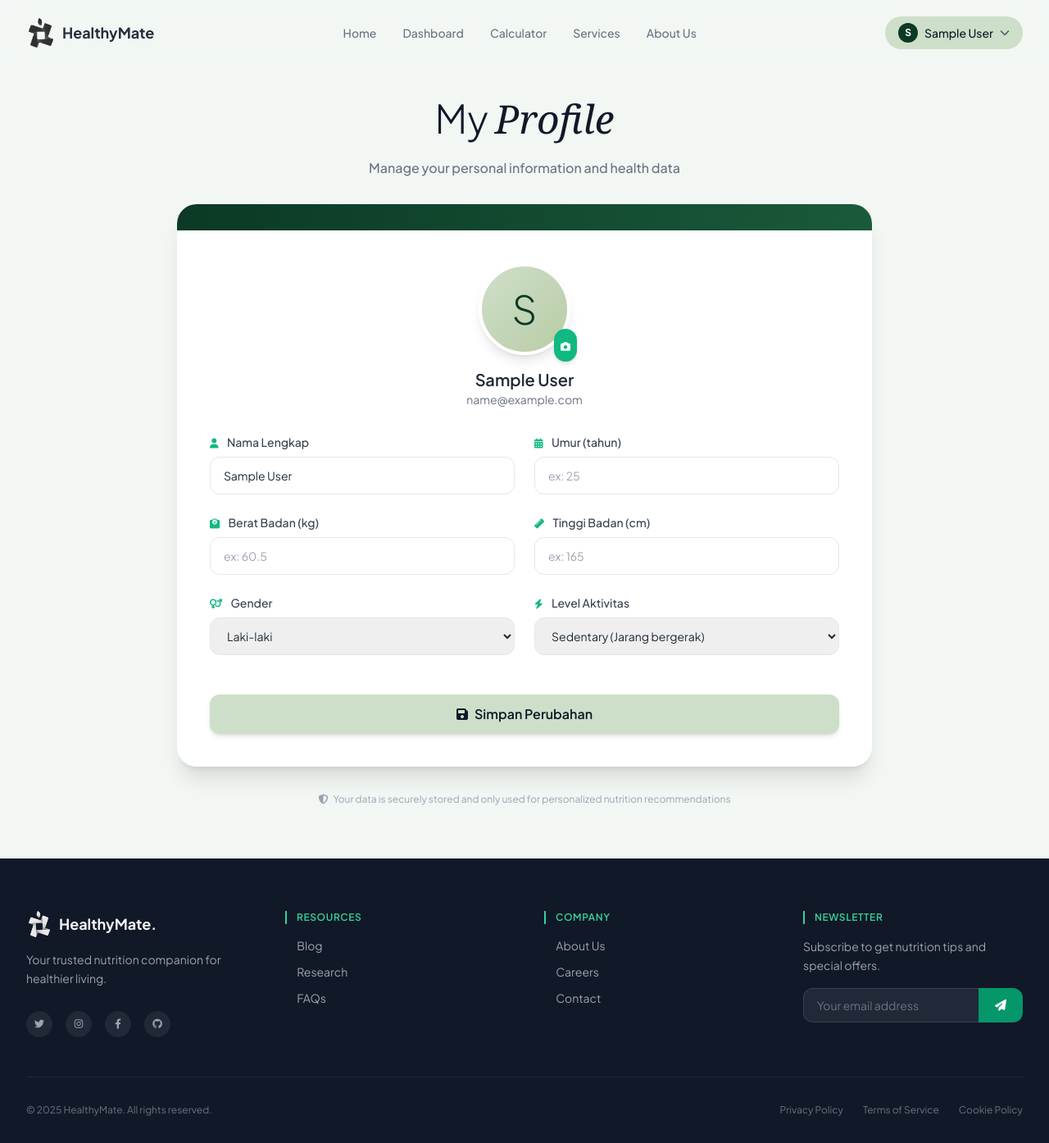
After one commit to mgeraldiarr/HealthyMate, a Flask app: page /profile in a window 1280 px wide. The commit adds this page. Shown: the whole page at 82% size. Run offline with Flask 2, Linux system fonts and the light colour scheme; the visitor is signed in with stand-in values (Sample User, id 1); data comes from the database, SQL or seed files in the repository; some libraries are stand-ins or nearby versions.

Commit message:
feat: menambahkan halaman profil pengguna dan menu avatar di navbar - Memperbarui model User dengan menambahkan kolom profil (nama, umur, berat, tinggi, gender, level aktivitas) - Membuat route /profile untuk menangani form pengisian dan pembaruan data pengguna - Membuat template profile.html untuk antarmuka halaman profil - Menambahkan avatar bulat di navbar yang terintegrasi di berbagai halaman untuk memudahkan navigasi ke profil

```diff
--- a/app/routes.py
+++ b/app/routes.py
@@ -155,3 +155,26 @@ def logout():
     logout_user()
     flash('You have been logged out.', 'info')
     return redirect(url_for('app_routes.home'))
+
+@app_routes.route('/profile', methods=['GET', 'POST'])
+@login_required
+def profile():
+    if request.method == 'POST':
+        current_user.name = request.form.get('name')
+
+        # Mengambil data int/float dan mengubahnya jika ada nilainya
+        age_str = request.form.get('age')
+        weight_str = request.form.get('weight')
+        height_str = request.form.get('height')
+
+        current_user.age = int(age_str) if age_str else None
+        current_user.weight = float(weight_str) if weight_str else None
+        current_user.height = float(height_str) if height_str else None
+        current_user.gender = request.form.get('gender')
+        current_user.activity_level = request.form.get('activity_level')
+
+        db.session.commit()
+        flash('Profil berhasil diperbarui!', 'success')
+        return redirect(url_for('app_routes.profile'))
+
+    return render_template('profile.html')
--- a/app/templates/components/navbar.html
+++ b/app/templates/components/navbar.html
@@ -3,14 +3,18 @@
     <div class="flex items-center space-x-2">
       <a
         href="{{ url_for('app_routes.home') }}"
-        class="flex items-center gap-2 opacity-90 hover:opacity-80 transition"
+        class="flex items-center gap-2 opacity-90 hover:opacity-80 transition group"
       >
         <img
           src="{{ url_for('static', filename='images/logo-hm.png') }}"
           alt="HealthyMate Logo"
-          class="w-9 h-9 object-contain"
+          class="w-9 h-9 object-contain transition-transform group-hover:scale-105"
         />
-        <h1 class="text-lg font-bold text-gray-900">HealthyMate.</h1>
+        <h1
+          class="text-lg font-bold text-gray-900 group-hover:text-[#0b3925] transition"
+        >
+          HealthyMate
+        </h1>
       </a>
     </div>
 
@@ -51,12 +55,24 @@
 
     <div class="hidden md:flex items-center space-x-3">
       {% if current_user.is_authenticated %}
-      <a
-        href="{{ url_for('app_routes.logout') }}"
-        class="bg-red-50 text-red-600 hover:bg-red-100 px-4 py-2 rounded-full text-xs font-semibold transition"
-      >
-        Logout
-      </a>
+      <div class="flex items-center gap-2">
+        <a
+          href="{{ url_for('app_routes.profile') }}"
+          class="flex items-center gap-2 bg-[#cedfc9] hover:bg-[#b9cca5] text-gray-900 px-4 py-2 rounded-full transition-all duration-200 group"
+        >
+          <div
+            class="w-6 h-6 bg-[#0b3925] text-white rounded-full flex items-center justify-center font-bold text-xs uppercase"
+          >
+            {{ current_user.username[0] if current_user.username else 'U' }}
+          </div>
+          <span class="text-sm font-medium group-hover:text-gray-900">
+            {{ current_user.name or current_user.username }}
+          </span>
+          <i
+            class="fas fa-chevron-down text-xs text-gray-600 group-hover:text-gray-900 transition"
+          ></i>
+        </a>
+      </div>
       {% else %}
       <a
         href="{{ url_for('app_routes.login') }}"
@@ -135,7 +151,28 @@
     </a>
     <hr class="border-gray-200" />
     {% if current_user.is_authenticated %}
-    <a href="{{ url_for('app_routes.logout') }}" class="text-red-600">Logout</a>
+    <div class="flex items-center justify-between pt-2">
+      <div class="flex items-center gap-3">
+        <div
+          class="w-10 h-10 bg-[#cedfc9] rounded-full flex items-center justify-center font-bold text-sm uppercase"
+        >
+          {{ current_user.username[0] if current_user.username else 'U' }}
+        </div>
+        <div>
+          <p class="font-semibold text-gray-900">
+            {{ current_user.name or current_user.username }}
+          </p>
+          <p class="text-xs text-gray-500">{{ current_user.email }}</p>
+        </div>
+      </div>
+    </div>
+    <a
+      href="{{ url_for('app_routes.profile') }}"
+      class="text-emerald-600 font-semibold flex items-center gap-2"
+    >
+      <i class="fas fa-user-circle"></i>
+      Profil Saya
+    </a>
     {% else %}
     <a href="{{ url_for('app_routes.login') }}" class="text-gray-900">Log In</a>
     <a
--- /dev/null
+++ b/app/templates/profile.html
@@ -0,0 +1,178 @@
+<!doctype html>
+<html lang="id">
+  <head>
+    <meta charset="UTF-8" />
+    <meta name="viewport" content="width=device-width, initial-scale=1.0" />
+    <title>Profil Saya | HealthyMate</title>
+    <link rel="preconnect" href="https://fonts.googleapis.com" />
+    <link rel="preconnect" href="https://fonts.gstatic.com" crossorigin />
+    <link href="https://fonts.googleapis.com/css2?family=Plus+Jakarta+Sans:wght@300;400;500;600;700;800&display=swap" rel="stylesheet" />
+    <link rel="stylesheet" href="https://cdnjs.cloudflare.com/ajax/libs/font-awesome/6.4.0/css/all.min.css" />
+    <script src="https://cdn.tailwindcss.com"></script>
+    <script>
+      tailwind.config = {
+        theme: {
+          extend: {
+            fontFamily: { sans: ["Plus Jakarta Sans", "sans-serif"] },
+          },
+        },
+      };
+    </script>
+    <style>
+      @keyframes fadeInUp {
+        from {
+          opacity: 0;
+          transform: translateY(20px);
+        }
+        to {
+          opacity: 1;
+          transform: translateY(0);
+        }
+      }
+      .animate-fade-in-up {
+        animation: fadeInUp 0.6s cubic-bezier(0.16, 1, 0.3, 1) forwards;
+      }
+
+      input:focus, select:focus {
+        outline: none;
+        ring: 2px solid #0b3925;
+      }
+    </style>
+  </head>
+  <body class="min-h-screen flex flex-col font-sans bg-[#f2f7f4] text-gray-800 antialiased">
+    {% include 'components/navbar.html' ignore missing %}
+
+    <main class="flex-grow max-w-4xl w-full mx-auto pt-10 pb-16 px-6">
+      <!-- Hero Section Profil -->
+      <div class="text-center mb-8 animate-fade-in-up">
+        <h1 class="text-4xl md:text-5xl font-light text-gray-900 mb-4">
+          My
+          <span class="italic font-serif font-normal text-gray-900">
+            Profile
+          </span>
+        </h1>
+        <p class="text-gray-500 max-w-2xl mx-auto mt-6 font-medium text-sm md:text-base leading-relaxed">
+          Manage your personal information and health data
+        </p>
+      </div>
+
+      <!-- Form Card -->
+      <div class="bg-white rounded-3xl shadow-xl overflow-hidden animate-fade-in-up" style="animation-delay: 0.1s">
+        <!-- Header Card dengan gradient -->
+        <div class="bg-gradient-to-r from-[#0b3925] to-[#1a5a3a] px-8 py-4">
+        </div>
+
+        <div class="p-8 md:p-10">
+          <!-- Flash Messages -->
+          {% with messages = get_flashed_messages(with_categories=true) %}
+            {% if messages %}
+              {% for category, message in messages %}
+                <div class="mb-6 p-4 rounded-xl flex items-center gap-3 {% if category == 'success' %}bg-emerald-50 text-emerald-700 border-l-4 border-emerald-500{% else %}bg-red-50 text-red-700 border-l-4 border-red-500{% endif %}">
+                  <i class="fas {% if category == 'success' %}fa-check-circle{% else %}fa-exclamation-circle{% endif %}"></i>
+                  <span>{{ message }}</span>
+                </div>
+              {% endfor %}
+            {% endif %}
+          {% endwith %}
+
+          <!-- Avatar Section -->
+          <div class="flex flex-col items-center mb-8">
+            <div class="relative">
+              <div class="w-28 h-28 bg-gradient-to-br from-[#cedfc9] to-[#b9cca5] rounded-full flex items-center justify-center shadow-lg border-4 border-white">
+                <span class="text-5xl font-light text-[#0b3925] uppercase">
+                  {{ current_user.username[0] if current_user.username else 'U' }}
+                </span>
+              </div>
+              <div class="absolute -bottom-2 -right-2 bg-emerald-500 rounded-full p-2 shadow-md">
+                <i class="fas fa-camera text-white text-xs"></i>
+              </div>
+            </div>
+            <h3 class="mt-4 text-xl font-semibold text-gray-800">{{ current_user.name or current_user.username }}</h3>
+            <p class="text-sm text-gray-500">{{ current_user.email }}</p>
+          </div>
+
+          <form action="{{ url_for('app_routes.profile') }}" method="POST" class="space-y-6">
+            <div class="grid grid-cols-1 md:grid-cols-2 gap-6">
+              <div>
+                <label class="block text-sm font-medium text-gray-700 mb-2">
+                  <i class="fas fa-user text-emerald-500 mr-2 text-xs"></i>
+                  Nama Lengkap
+                </label>
+                <input type="text" name="name" value="{{ current_user.name or '' }}"
+                  class="w-full px-4 py-3 text-sm rounded-xl border border-gray-200 focus:border-emerald-400 focus:ring-2 focus:ring-emerald-100 transition-all duration-200"
+                  placeholder="Masukkan nama Anda">
+              </div>
+              <div>
+                <label class="block text-sm font-medium text-gray-700 mb-2">
+                  <i class="fas fa-calendar-alt text-emerald-500 mr-2 text-xs"></i>
+                  Umur (tahun)
+                </label>
+                <input type="number" name="age" value="{{ current_user.age or '' }}"
+                  class="w-full px-4 py-3 text-sm rounded-xl border border-gray-200 focus:border-emerald-400 focus:ring-2 focus:ring-emerald-100 transition-all duration-200"
+                  placeholder="ex: 25">
+              </div>
+              <div>
+                <label class="block text-sm font-medium text-gray-700 mb-2">
+                  <i class="fas fa-weight-scale text-emerald-500 mr-2 text-xs"></i>
+                  Berat Badan (kg)
+                </label>
+                <input type="number" step="0.1" name="weight" value="{{ current_user.weight or '' }}"
+                  class="w-full px-4 py-3 text-sm rounded-xl border border-gray-200 focus:border-emerald-400 focus:ring-2 focus:ring-emerald-100 transition-all duration-200"
+                  placeholder="ex: 60.5">
+              </div>
+              <div>
+                <label class="block text-sm font-medium text-gray-700 mb-2">
+                  <i class="fas fa-ruler text-emerald-500 mr-2 text-xs"></i>
+                  Tinggi Badan (cm)
+                </label>
+                <input type="number" step="0.1" name="height" value="{{ current_user.height or '' }}"
+                  class="w-full px-4 py-3 text-sm rounded-xl border border-gray-200 focus:border-emerald-400 focus:ring-2 focus:ring-emerald-100 transition-all duration-200"
+                  placeholder="ex: 165">
+              </div>
+              <div>
+                <label class="block text-sm font-medium text-gray-700 mb-2">
+                  <i class="fas fa-venus-mars text-emerald-500 mr-2 text-xs"></i>
+                  Gender
+                </label>
+                <select name="gender" class="w-full px-4 py-3 text-sm rounded-xl border border-gray-200 focus:border-emerald-400 focus:ring-2 focus:ring-emerald-100 transition-all duration-200">
+                  <option value="male" {% if current_user.gender == 'male' %}selected{% endif %}>Laki-laki</option>
+                  <option value="female" {% if current_user.gender == 'female' %}selected{% endif %}>Perempuan</option>
+                </select>
+              </div>
+              <div>
+                <label class="block text-sm font-medium text-gray-700 mb-2">
+                  <i class="fas fa-bolt text-emerald-500 mr-2 text-xs"></i>
+                  Level Aktivitas
+                </label>
+                <select name="activity_level" class="w-full px-4 py-3 text-sm rounded-xl border border-gray-200 focus:border-emerald-400 focus:ring-2 focus:ring-emerald-100 transition-all duration-200">
+                  <option value="sedentary" {% if current_user.activity_level == 'sedentary' %}selected{% endif %}>Sedentary (Jarang bergerak)</option>
+                  <option value="light" {% if current_user.activity_level == 'light' %}selected{% endif %}>Light (Ringan)</option>
+                  <option value="moderate" {% if current_user.activity_level == 'moderate' %}selected{% endif %}>Moderate (Sedang)</option>
+                  <option value="high" {% if current_user.activity_level == 'high' %}selected{% endif %}>High (Berat)</option>
+                  <option value="extreme" {% if current_user.activity_level == 'extreme' %}selected{% endif %}>Extreme (Sangat Berat)</option>
+                </select>
+              </div>
+            </div>
+
+            <div class="pt-6 flex gap-4">
+              <button type="submit" class="flex-1 bg-[#cedfc9] hover:bg-[#b9cca5] text-gray-900 font-semibold py-3 px-8 rounded-xl transition-all duration-300 transform hover:-translate-y-0.5 shadow-md hover:shadow-lg flex items-center justify-center gap-2">
+                <i class="fas fa-save"></i>
+                Simpan Perubahan
+              </button>
+            </div>
+          </form>
+        </div>
+      </div>
+
+      <!-- Informasi Tambahan -->
+      <div class="mt-8 text-center animate-fade-in-up" style="animation-delay: 0.2s">
+        <p class="text-xs text-gray-400">
+          <i class="fas fa-shield-alt mr-1"></i>
+          Your data is securely stored and only used for personalized nutrition recommendations
+        </p>
+      </div>
+    </main>
+
+    {% include 'components/footer.html' ignore missing %}
+  </body>
+</html>
```
Also changed, not shown: app/models.py (+8 -0 lines), app/templates/consultation.html (+10 -0 lines).
